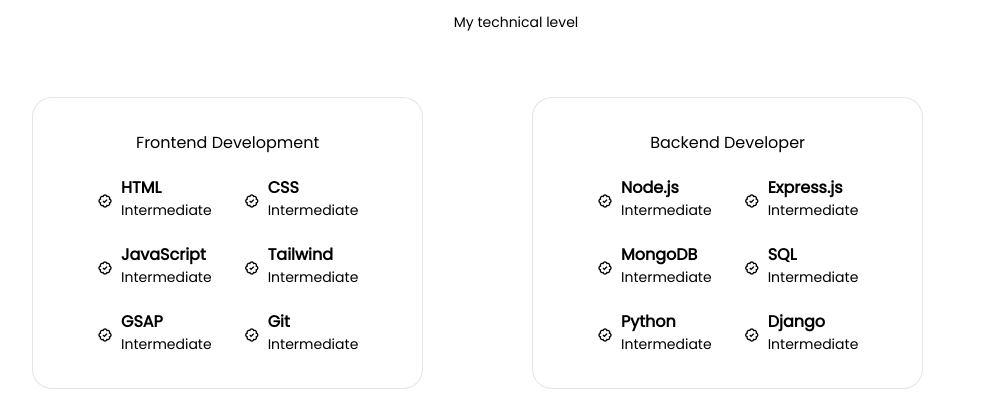
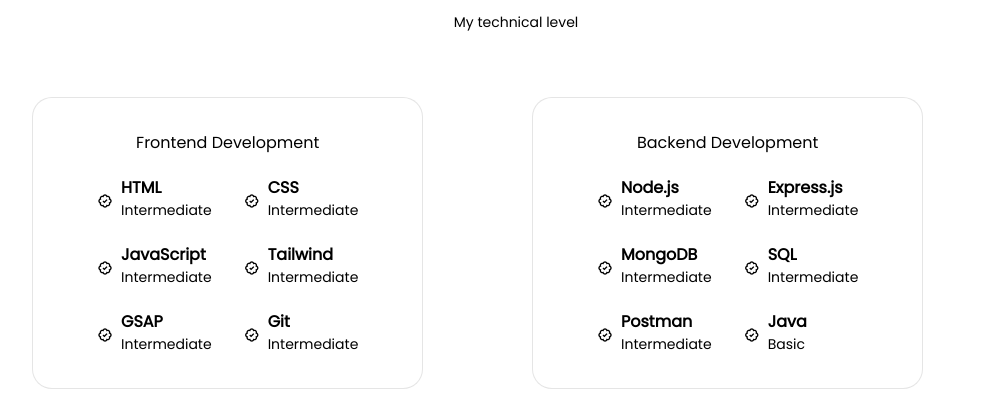
Before and after one commit to basit438/myPortfolio, a React (Vite) app: page / in a window 1280 px wide. Shown: the part 1267-1671 px from the top of the page, without its empty margins (124-1105 px from the left). Built offline with nearby package versions, Linux system fonts and the light colour scheme.

Commit message:
pushing final changes

```diff
--- a/src/components/Skill/Backend.jsx
+++ b/src/components/Skill/Backend.jsx
@@ -4,7 +4,7 @@
   return (
     <div className="skills_container">
       <div className="skills_content">
-        <h3 className="skills_title">Backend Developer</h3>
+        <h3 className="skills_title">Backend Development</h3>
 
         <div className="skills_box">
           <div className="skills_data">
@@ -42,7 +42,7 @@
           <div className="skills_data">
             <i className="bx bx-badge-check"></i>
             <div>
-              <h3 className="skills_name">Python</h3>
+              <h3 className="skills_name">Postman</h3>
               <span className="skills_level">Intermediate</span>
             </div>
           </div>
@@ -50,8 +50,8 @@
           <div className="skills_data">
             <i className="bx bx-badge-check"></i>
             <div>
-              <h3 className="skills_name">Django</h3>
-              <span className="skills_level">Intermediate</span>
+              <h3 className="skills_name">Java</h3>
+              <span className="skills_level">Basic</span>
             </div>
           </div>
         </div>
```
